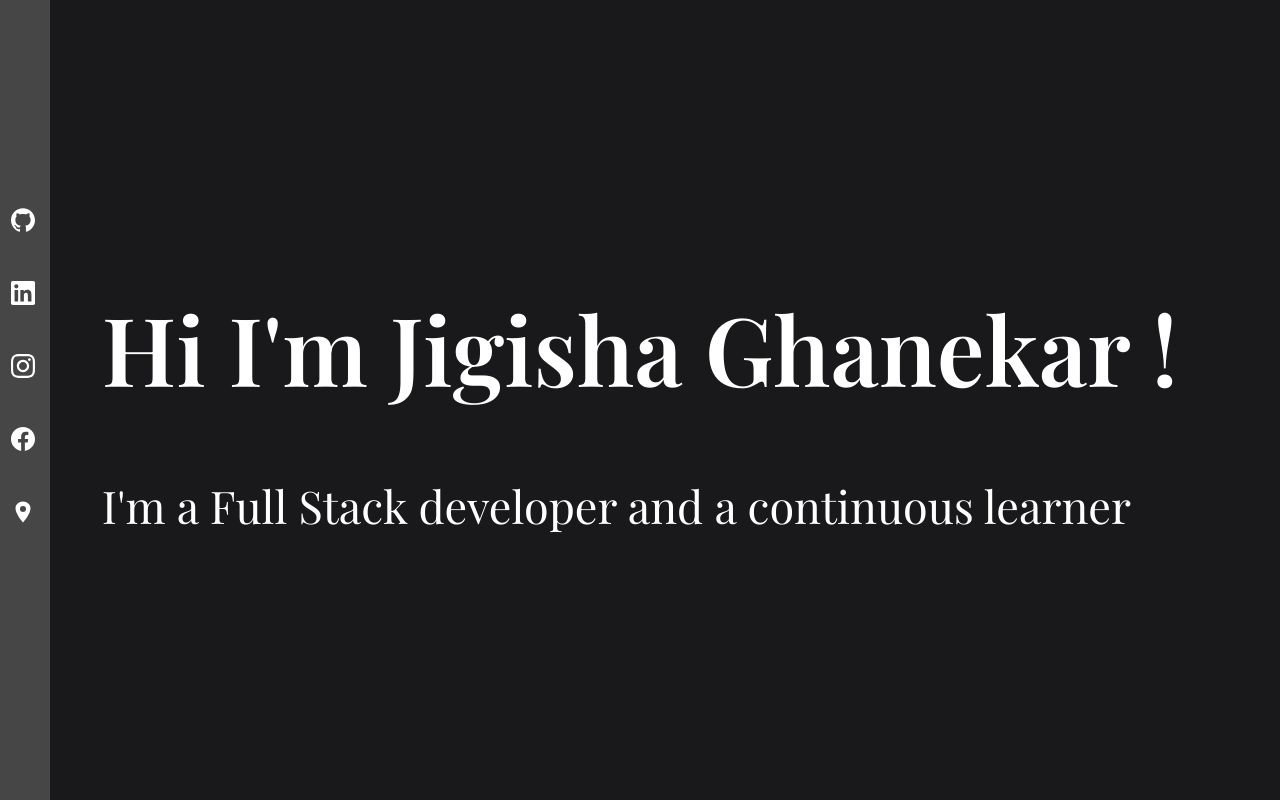
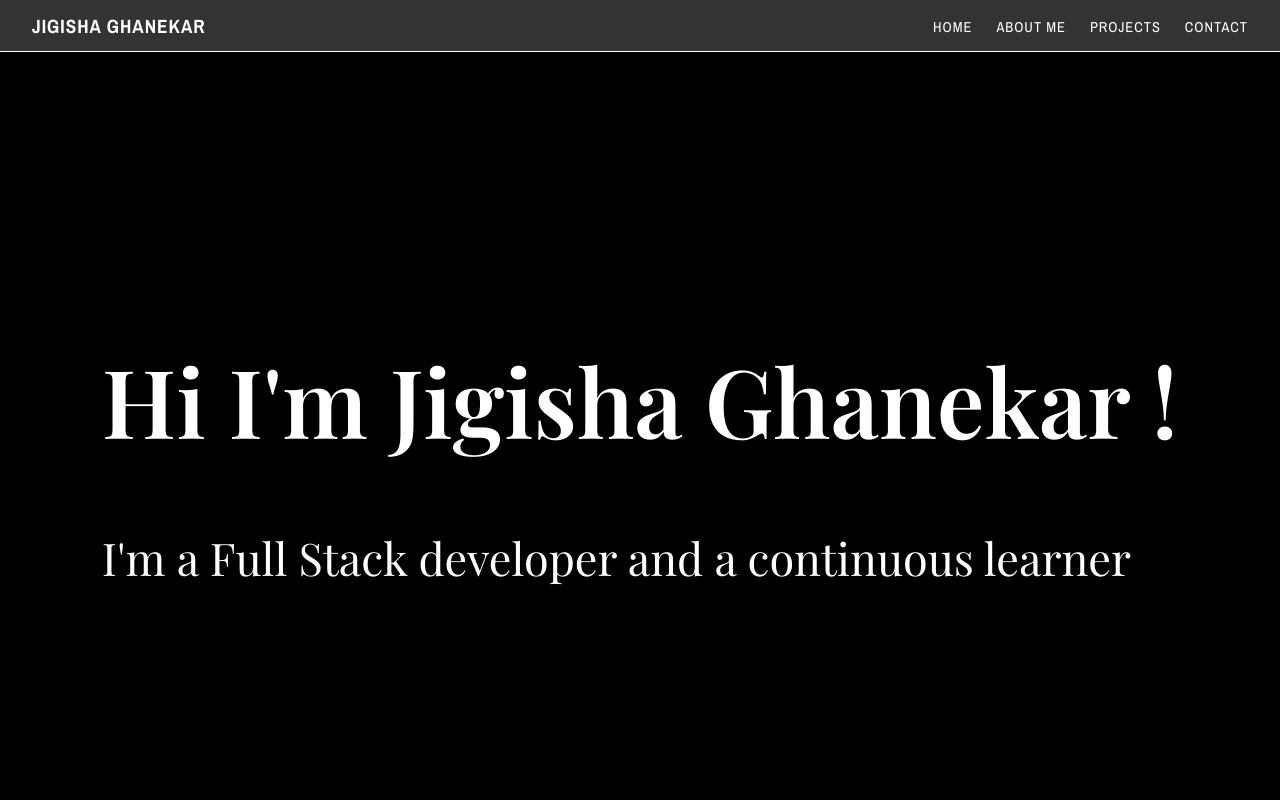
Before and after one commit to Jigisha15/Portfolio, a React (Create React App) app: page / in a window 1280 px wide. Shown: the top 800 px of the page. Built offline with nearby package versions, Linux system fonts and the light colour scheme.

Commit message:
navbar1.0

```diff
--- a/src/App.css
+++ b/src/App.css
@@ -9,7 +9,8 @@ body {
   padding: 0;
   max-width: 100vw;
   font-family: 'Playfair Display', serif;
-  background-color: #19181a;
+  /* background-color: #19181a; */
+  background-color: #000000;
 }
 
 .App {
--- a/src/components/Navbar/Navbar.css
+++ b/src/components/Navbar/Navbar.css
@@ -1,90 +1,96 @@
-.navbar {
-  height: 100vh;
-  background-color: rgba(255, 255, 255, 0.2);
-  position: fixed;
+@import url('https://fonts.googleapis.com/css2?family=Archivo+Narrow:ital,wght@0,400..700;1,400..700&display=swap');
+
+.navbar{
+  max-width: 100vw;
+  height: 3.2rem;
+  padding: 0 5rem 0;
+  letter-spacing: 1px;
+  text-transform: uppercase;
+  background-color: rgba(255,255,255,0.2);
+  /* backdrop-filter: blur(15px); */
+  color: white;
+  border-bottom: 1px solid white;
+  display: flex;
+  justify-content: space-between;
+  align-items: center;
+  position: sticky;
   z-index: 1;
+  left: 0;
+  top: 0;
+  font-family: "Archivo Narrow", sans-serif;
 }
 
-.navbar ul {
-  list-style: none;
-  display: flex;
-  flex-direction: column;
-  position: absolute;
+.name{
+  font-size: 1.5rem;
+  font-weight: 700;
 }
 
-.nav-li {
-  text-decoration: none;
-  font-weight: 800;
-  color: white;
-  mix-blend-mode: overlay;
+.navbar ul{
+  display: flex;
+  justify-content: flex-end;
+  align-items: center;
+  gap: 2rem;
+  list-style: none;
 }
 
-@media (min-width: 1200px) {
-  .navbar {
-    width: 50px;
-    padding-top: 15%;
+.nav-links{
+  position: relative;
+  cursor: pointer;
+  color: white;
+  text-decoration: none;
+  display: inline-block;
+  transition: width 0.4s ease, left 0.4s ease;
+}
+
+.active{
+  color: #9290C3;
+  border-bottom: 1px solid #9290C3;
+}
+
+.nav-links:hover{
+  color: #9290C3;
+  border-bottom: 1px solid #9290C3;
+  transition: all 0.4s ease;
+  width: 100%;
+}
+
+@media(min-width:576px){
+  .navbar{
+    max-width: 100%;
+    padding: 0 2rem;
   }
-  .icon {
-    font-size: 24px;
+  .name{
+    font-size: 1rem;
   }
-  .navbar ul {
-    gap: 45px;
-    right: 30%;
+  .navbar ul{
+    gap: 1.5rem;
+  }
+  .nav-links{
+    font-size: 0.8rem;
   }
 }
 
-@media (min-width: 992px) and (max-width: 1200px) {
-  .navbar {
-    width: 40px;
-    padding-top: 20%;
+@media(min-width:768px){
+  .navbar{
+    max-width: 100%;
+    padding: 0 2rem;
   }
-  .icon {
-    font-size: 22px;
+  .name{
+    font-size: 1.2rem;
   }
-  .navbar ul {
-    gap: 45px;
-    right: 30%;
+  .nav-links{
+    font-size: 0.9rem;
   }
 }
 
-@media (min-width: 768px) and (max-width: 992px) {
-  .navbar {
-    width: 40px;
-    padding-top: 20%;
-  }
-  .icon {
-    font-size: 20px;
-  }
-  .navbar ul {
-    gap: 45px;
-    right: 30%;
-  }
+/* @media(min-width:992px){
+
 }
 
-@media (min-width: 600px) and (max-width: 768px) {
-  .navbar {
-    width: 30px;
-    padding-top: 25%;
-  }
-  .icon {
-    font-size: 18px;
-  }
-  .navbar ul {
-    gap: 45px;
-    right: 25%;
-  }
+@media(min-width:1200px){
+
 }
 
-@media (max-width: 600px) {
-  .navbar {
-    width: 30px;
-    padding-top: 45%;
-  }
-  .icon {
-    font-size: 16px;
-  }
-  .navbar ul {
-    gap: 35px;
-    right: 30%;
-  }
-}
+@media(min-width:1400px){
+
+} */
--- a/src/components/Navbar/Navbar.jsx
+++ b/src/components/Navbar/Navbar.jsx
@@ -1,56 +1,47 @@
-import React from 'react'
-import { NavLink } from 'react-router-dom'
-
-import { SiGithub } from 'react-icons/si'
-import { SiLinkedin } from 'react-icons/si'
-import { SiInstagram } from 'react-icons/si'
-import { SiFacebook } from 'react-icons/si'
-import { IoLocationSharp } from 'react-icons/io5'
-
 import './Navbar.css'
+import {  NavLink } from 'react-router-dom'
 
 const Navbar = () => {
   return (
     <div className="navbar">
+      <div className="name">
+        Jigisha <span className='surname'>Ghanekar</span>
+      </div>
       <ul>
         <li>
           <NavLink
-            className="nav-li active"
-            to="https://github.com/Jigisha15"
+            className="nav-links"
+            activeClassName="active"
+            to="home"
           >
-            <SiGithub className="icon" />
+            Home
           </NavLink>
         </li>
         <li>
           <NavLink
-            className="nav-li active"
-            to="https://www.linkedin.com/in/jigisha-ghanekar"
+            className="nav-links"
+            activeClassName="active"
+            to="about"
           >
-            <SiLinkedin className="icon" />
+            About Me
           </NavLink>
         </li>
         <li>
           <NavLink
-            className="nav-li active"
-            to="https://www.instagram.com/jigisha4_/"
+            className="nav-links"
+            activeClassName="active"
+            to="project"
           >
-            <SiInstagram className="icon" />
+            Projects
           </NavLink>
         </li>
         <li>
           <NavLink
-            className="nav-li active"
-            to="https://www.facebook.com/profile.php?id=100079070826837"
+            className="nav-links"
+            activeClassName="active"
+            to="contact"
           >
-            <SiFacebook className="icon" />
-          </NavLink>
-        </li>
-        <li>
-          <NavLink
-            className="nav-li active"
-            to="https://goo.gl/maps/BArbUpU5Wcgv52k37"
-          >
-            <IoLocationSharp className="icon" />
+            Contact
           </NavLink>
         </li>
       </ul>
```
